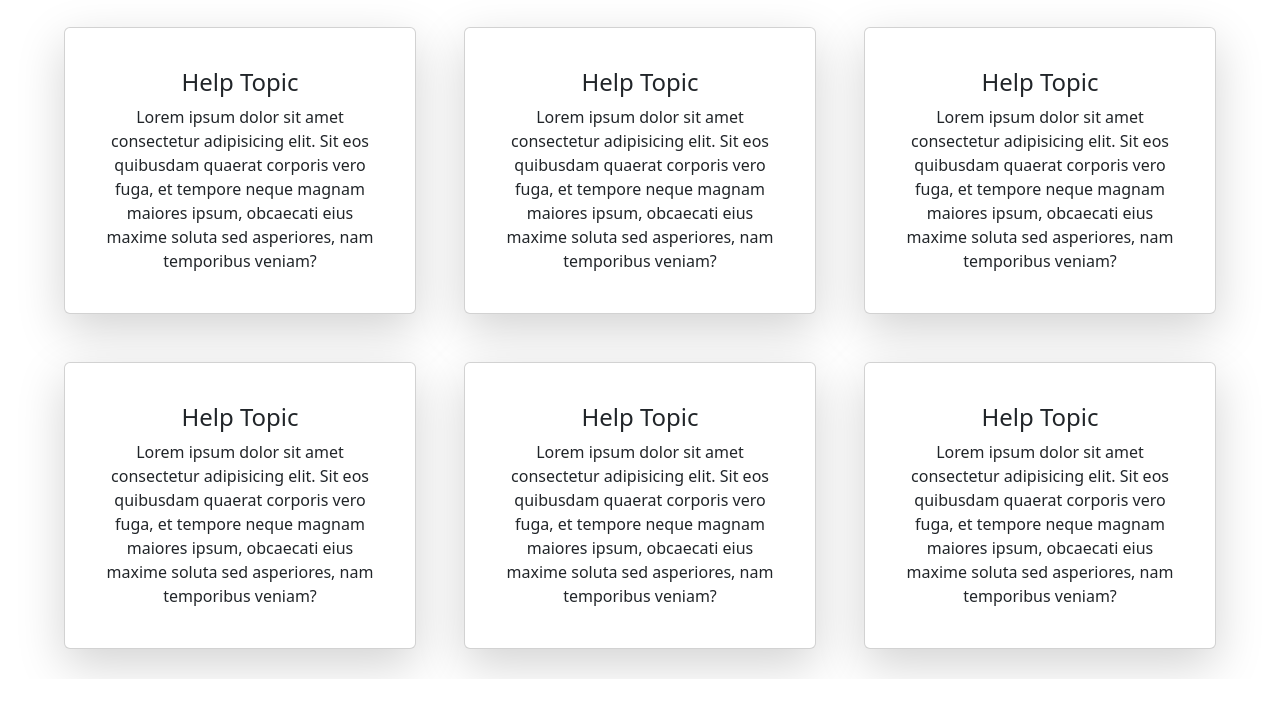
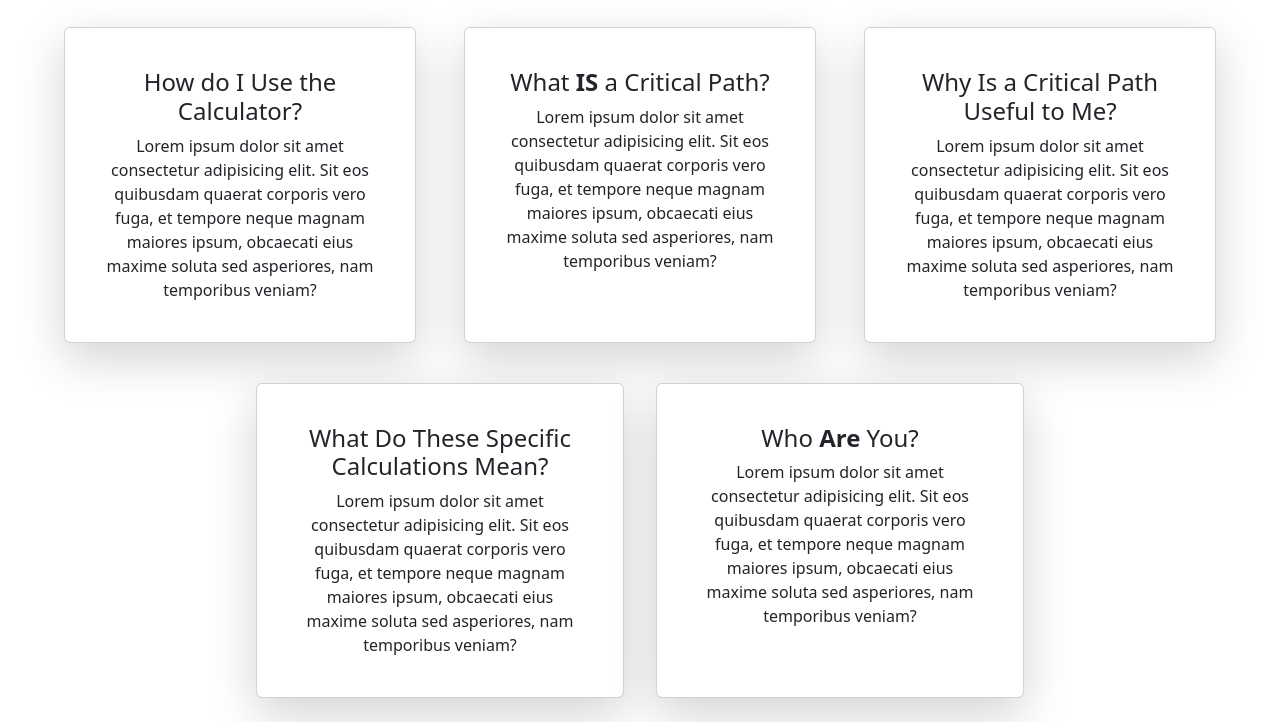
Before and after one commit to tomrosemm/Critical-Path-Calculator, a plain HTML site: page help.html in a window 1280 px wide. Shown: the part 121-843 px from the top of the page. Before the commit the page ends 800 px from the top, so only its background shows below. Drawn offline with nearby package versions, Linux system fonts and the light colour scheme.

Commit message:
help topics laid out / documentation

```diff
--- a/help.html
+++ b/help.html
@@ -39,8 +39,7 @@
             <li><a href="index.html">Home</a></li>
             <li><a href="help.html">Help</a></li>
             <li><a href="_isolated_test_page.html">Isolated Test Page</a></li>
-            <li><a href="_bootstrap_layout_testing.html">Bootstrap Layout
-                    Testing</a></li>
+            <li><a href="_bootstrap_layout_testing.html">Bootstrap Layout Testing</a></li>
             <li><a href="_data_testing.html">Data Testing</a></li>
             <li><a href="_graph_testing.html">Graph Testing</a></li>
         </ul>
@@ -53,8 +52,8 @@
 
                 <div class="card help-card shadow-lg p-4 mb-4 bg-white">
                     <div class="card-body">
-                        <h4 class="card-title">Help Topic</h4>
-                        <p class="card-text">Lorem ipsum dolor sit amet
+                        <h4 class="card-title">How do I Use the Calculator?</h4>
+                        <p class="card-text help-scroll">Lorem ipsum dolor sit amet
                             consectetur adipisicing elit. Sit eos quibusdam
                             quaerat corporis vero fuga, et tempore neque magnam
                             maiores ipsum, obcaecati eius maxime soluta sed
@@ -64,8 +63,8 @@
 
                 <div class="card help-card shadow-lg p-4 mb-4 bg-white">
                     <div class="card-body">
-                        <h4 class="card-title">Help Topic</h4>
-                        <p class="card-text">Lorem ipsum dolor sit amet
+                        <h4 class="card-title">What <strong>IS</strong> a Critical Path?</h4>
+                        <p class="card-text help-scroll">Lorem ipsum dolor sit amet
                             consectetur adipisicing elit. Sit eos quibusdam
                             quaerat corporis vero fuga, et tempore neque magnam
                             maiores ipsum, obcaecati eius maxime soluta sed
@@ -75,8 +74,8 @@
 
                 <div class="card help-card shadow-lg p-4 mb-4 bg-white">
                     <div class="card-body">
-                        <h4 class="card-title">Help Topic</h4>
-                        <p class="card-text">Lorem ipsum dolor sit amet
+                        <h4 class="card-title">Why Is a Critical Path Useful to Me?</h4>
+                        <p class="card-text help-scroll">Lorem ipsum dolor sit amet
                             consectetur adipisicing elit. Sit eos quibusdam
                             quaerat corporis vero fuga, et tempore neque magnam
                             maiores ipsum, obcaecati eius maxime soluta sed
@@ -89,8 +88,8 @@
 
                 <div class="card help-card shadow-lg p-4 mb-4 bg-white">
                     <div class="card-body">
-                        <h4 class="card-title">Help Topic</h4>
-                        <p class="card-text">Lorem ipsum dolor sit amet
+                        <h4 class="card-title">What Do These Specific Calculations Mean?</h4>
+                        <p class="card-text help-scroll">Lorem ipsum dolor sit amet
                             consectetur adipisicing elit. Sit eos quibusdam
                             quaerat corporis vero fuga, et tempore neque magnam
                             maiores ipsum, obcaecati eius maxime soluta sed
@@ -100,19 +99,8 @@
 
                 <div class="card help-card shadow-lg p-4 mb-4 bg-white">
                     <div class="card-body">
-                        <h4 class="card-title">Help Topic</h4>
-                        <p class="card-text">Lorem ipsum dolor sit amet
-                            consectetur adipisicing elit. Sit eos quibusdam
-                            quaerat corporis vero fuga, et tempore neque magnam
-                            maiores ipsum, obcaecati eius maxime soluta sed
-                            asperiores, nam temporibus veniam?</p>
-                    </div>
-                </div>
-
-                <div class="card help-card shadow-lg p-4 mb-4 bg-white">
-                    <div class="card-body">
-                        <h4 class="card-title">Help Topic</h4>
-                        <p class="card-text">Lorem ipsum dolor sit amet
+                        <h4 class="card-title">Who <strong>Are</strong> You?</h4>
+                        <p class="card-text help-scroll">Lorem ipsum dolor sit amet
                             consectetur adipisicing elit. Sit eos quibusdam
                             quaerat corporis vero fuga, et tempore neque magnam
                             maiores ipsum, obcaecati eius maxime soluta sed
```
Also changed, not shown: indexStyle.css (+6 -6 lines).
